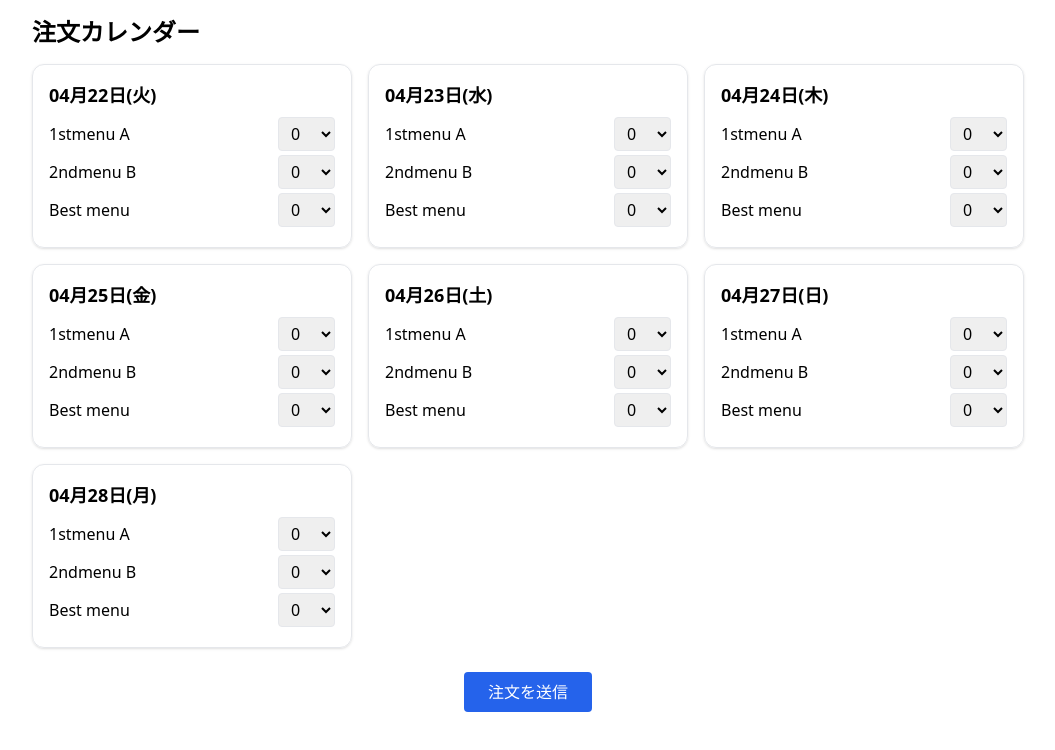
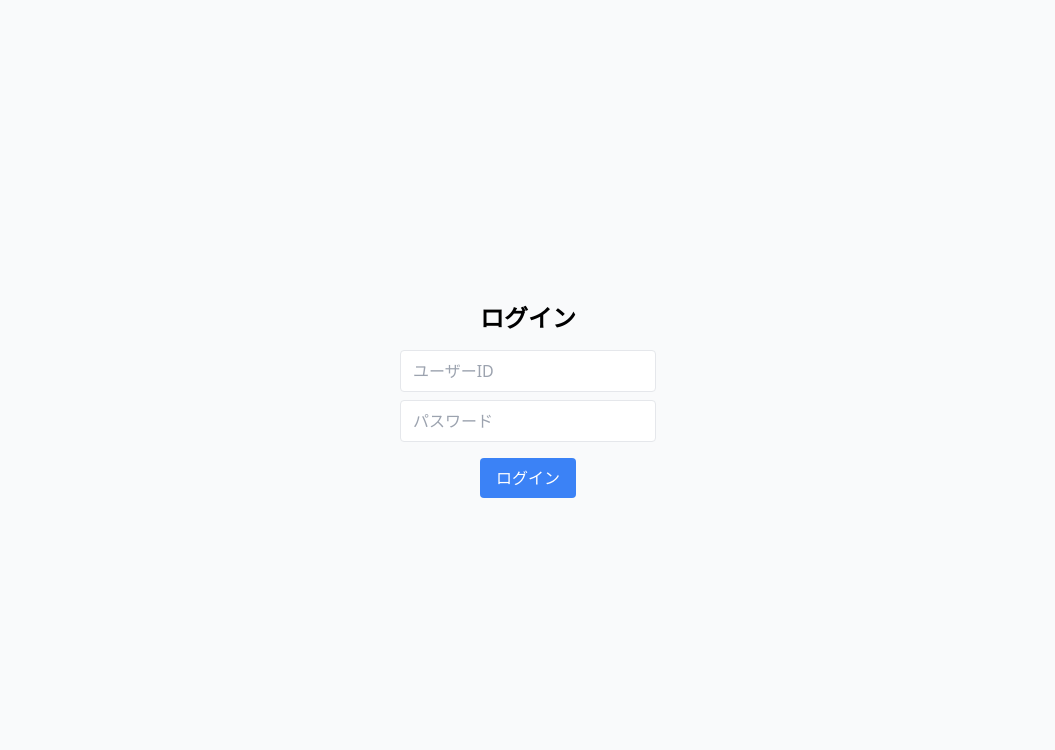
Before and after one commit to joenan0366/order-calendar, a React (Create React App) app: page / in a window 1280 px wide. Shown: the top 750 px of the page, without its empty margins (112-1167 px from the left). Built offline with nearby package versions, Linux system fonts and the light colour scheme.

Commit message:
first commit

```diff
--- a/src/App.js
+++ b/src/App.js
@@ -1,7 +1,12 @@
 import { useState } from "react";
-import "./App.css"; // 必要に応じてカスタムCSS（今は未使用）
+import "./index.css"; // Tailwindが使えるように
 
-const menus = ["1stmenu A", "2ndmenu B", "Best menu"];
+const USERS = {
+  user1: "pass123",
+  user2: "zundamon",
+};
+
+const menus = ["1st menuA", "2nd menuB", "Best"];
 const today = new Date();
 
 const getNext7Days = () => {
@@ -20,8 +25,30 @@ const getNext7Days = () => {
   return days;
 };
 
+const formatJapaneseDate = (dateString) => {
+  const date = new Date(dateString);
+  const options = { month: "2-digit", day: "2-digit" };
+  const dayStr = date.toLocaleDateString("ja-JP", options);
+  const dayOfWeek = ["日", "月", "火", "水", "木", "金", "土"][date.getDay()];
+  return `${dayStr.replace("/", "月")}日(${dayOfWeek})`;
+};
+
 function App() {
+  const [userId, setUserId] = useState("");
+  const [password, setPassword] = useState("");
+  const [isLoggedIn, setIsLoggedIn] = useState(false);
+  const [loginError, setLoginError] = useState("");
+
   const [orderData, setOrderData] = useState(getNext7Days());
+
+  const handleLogin = () => {
+    if (USERS[userId] === password) {
+      setIsLoggedIn(true);
+      setLoginError("");
+    } else {
+      setLoginError("IDまたはパスワードが間違っています");
+    }
+  };
 
   const handleChange = (date, menu, value) => {
     const newData = orderData.map((day) => {
@@ -40,20 +67,52 @@ function App() {
   };
 
   const handleSubmit = () => {
-    console.log("送信データ：", orderData);
-    alert("注文を送信しました！（仮）");
+    const sendData = {
+      user: userId,
+      orders: orderData,
+    };
+    console.log("送信データ：", sendData);
+    alert(`${userId} さんの注文を送信しました！（仮）`);
   };
 
+  // ▼ ログイン画面（ログイン前）
+  if (!isLoggedIn) {
+    return (
+      <div className="flex flex-col items-center justify-center min-h-screen bg-gray-50">
+        <h1 className="text-2xl font-bold mb-4">ログイン</h1>
+        <input
+          type="text"
+          placeholder="ユーザーID"
+          value={userId}
+          onChange={(e) => setUserId(e.target.value)}
+          className="border px-3 py-2 mb-2 rounded w-64"
+        />
+        <input
+          type="password"
+          placeholder="パスワード"
+          value={password}
+          onChange={(e) => setPassword(e.target.value)}
+          className="border px-3 py-2 mb-4 rounded w-64"
+        />
+        <button
+          onClick={handleLogin}
+          className="bg-blue-500 text-white px-4 py-2 rounded hover:bg-blue-600"
+        >
+          ログイン
+        </button>
+        {loginError && <p className="text-red-500 mt-3">{loginError}</p>}
+      </div>
+    );
+  }
+
+  // ▼ 注文画面（ログイン後）
   return (
     <div className="p-4 max-w-5xl mx-auto">
-      <h1 className="text-2xl font-bold mb-4">注文カレンダー</h1>
+      <h1 className="text-xl font-bold mb-4">ようこそ、{userId} さん</h1>
       <div className="grid grid-cols-1 md:grid-cols-2 lg:grid-cols-3 gap-4">
         {orderData.map((day, idx) => (
           <div key={idx} className="border rounded-xl p-4 shadow">
-            <h2 className="text-lg font-semibold mb-2">
-             {formatJapaneseDate(day.date)}
-               </h2>
-
+            <h2 className="text-lg font-semibold mb-2">{formatJapaneseDate(day.date)}</h2>
             {menus.map((menu) => (
               <div key={menu} className="flex items-center justify-between mb-1">
                 <span>{menu}</span>
@@ -76,21 +135,13 @@ function App() {
       <div className="mt-6 text-center">
         <button
           onClick={handleSubmit}
-          className="bg-blue-600 text-white px-6 py-2 rounded hover:bg-blue-700"
+          className="bg-green-600 text-white px-6 py-2 rounded hover:bg-green-700"
         >
-          注文を送信
+          注文を送信する
         </button>
       </div>
     </div>
   );
 }
 
-const formatJapaneseDate = (dateString) => {
-  const date = new Date(dateString);
-  const options = { month: '2-digit', day: '2-digit' };
-  const dayStr = date.toLocaleDateString('ja-JP', options); // 01/11 など
-  const dayOfWeek = ['日', '月', '火', '水', '木', '金', '土'][date.getDay()];
-  return `${dayStr.replace('/', '月')}日(${dayOfWeek})`;
-};
-
 export default App;
```
